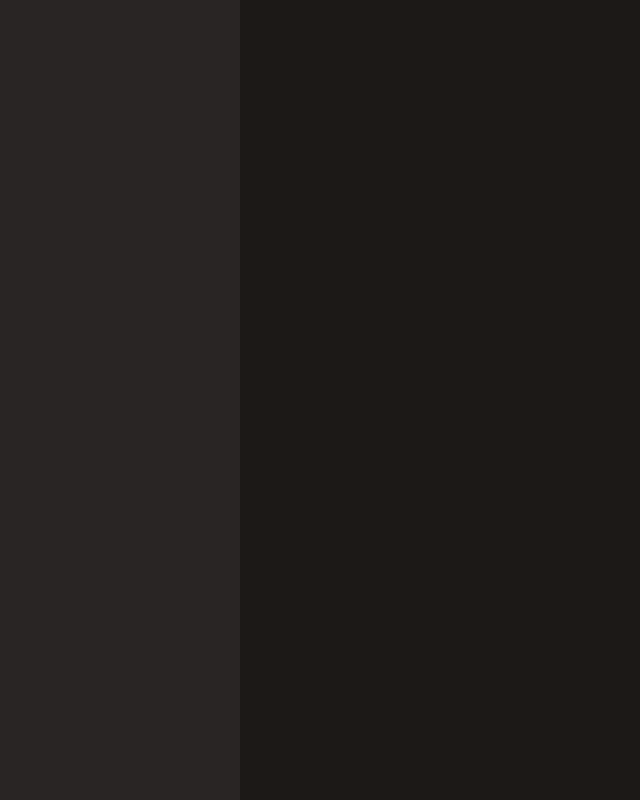
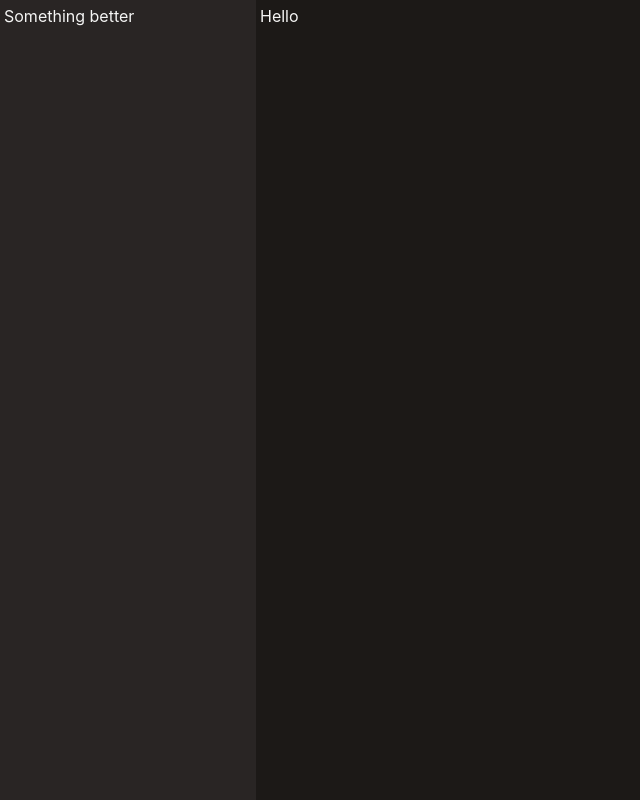
Before and after one commit to onkmade/WorkSpace, a React (Vite) app: page / in a window 1280 px wide. Shown: the whole page, without its empty margins (0-640 px from the left). Built offline with nearby package versions, Linux system fonts and the light colour scheme.

Commit message:
Layout Static WireFrame Done

```diff
--- a/package.json
+++ b/package.json
@@ -11,6 +11,7 @@
   },
   "dependencies": {
     "@phosphor-icons/react": "^2.1.10",
+    "@tabler/icons-react": "^3.49.0",
     "@tailwindcss/vite": "^4.3.3",
     "react": "^19.2.8",
     "react-dom": "^19.2.8",
--- a/src/App.jsx
+++ b/src/App.jsx
@@ -1,10 +1,7 @@
-import Button from "./components/Button"
 import PageLayout from "./components/PageLayout"
 
 export default function App(){
     return(
-        <div className="">
-            <PageLayout />
-        </div>
+        <PageLayout />
     )
 }
--- a/src/components/Button.jsx
+++ b/src/components/Button.jsx
@@ -1,11 +1,11 @@
 const styles = {
-    primary: 'bg-olive-800 text-olive-300 hover:text-olive-50',
-    secondary: 'bg-olive-600 text-olive-300 hover:text-olive-50'
+    primary: 'bg-stone-800 text-stone-300 hover:text-stone-50',
+    secondary: 'bg-stone-600 text-stone-300 hover:text-stone-50'
 }
 
 const sizes = {
-  sm: 'px-[1em] py-[0.375em] rounded-[0.5em] text-sm',   // 14px / 5.25px / 7px radius (font 14px)
-  md: 'px-[1em] py-[0.5em] rounded-[0.5em] text-base',   // 16px / 8px    / 8px radius (font 16px)
+  sm: 'px-[0.75em] py-[0.375em] rounded-[0.5em] text-sm',   // 14px / 5.25px / 7px radius (font 14px)
+  md: 'px-[0.75em] py-[0.35em] rounded-[0.5em] text-base',   // 16px / 8px    / 8px radius (font 16px)
   lg: 'px-[1em] py-[0.625em] rounded-[0.75em] text-lg',  // 18px / 11.25px / 13.5px radius (font 18px)
 };
 
--- /dev/null
+++ b/src/components/MainContent.jsx
@@ -0,0 +1,37 @@
+import { useState } from "react";
+import Button from "./Button";
+
+export function MainContentArea({children}){
+    return(
+        <div className="flex min-h-svh bg-stone-900 text-stone-100">
+            {children}
+        </div>
+    )
+}
+
+export function MainContent(){
+    return(
+        <main className="flex-1 p-1">
+            <MainHeader />
+            <MainArea />
+        </main>
+    );
+}
+
+function MainHeader(){
+    return(
+        <header>
+            <h4>Hello</h4>
+        </header>
+    )
+}
+
+function MainArea(){
+    return(
+        <MainAreaSection/>
+    );
+}
+
+function MainAreaSection(){
+
+}
--- a/src/components/PageLayout.jsx
+++ b/src/components/PageLayout.jsx
@@ -1,40 +1,11 @@
-import { SidebarIcon } from "@phosphor-icons/react";
-import { SideBar } from "./SideBar";
+import { MainContentArea, MainContent } from "./MainContent";
+import SideBar from "./SideBar";
 
-export default function PageLayout({children}){
+export default function PageLayout(){
     return(
-        <div className="min-h-svh bg-stone-900 text-stone-50 flex">
-            <Sidebar />
-            <main className='flex-1 p-2'>
-                <Header/>
-                {children}
-                <Footer/>
-            </main>
-        </div>
-    )
+        <MainContentArea>
+            <SideBar />
+            <MainContent />
+        </MainContentArea>
+    );
 }
-
-function Sidebar(){
-    return(
-        <aside className="bg-stone-800 min-w-60 p-1">
-
-            <nav>
-
-            </nav>
-            <footer></footer>
-        </aside>
-    )
-}
-
-function Header(){
-    return(
-        <header>
-            <nav></nav>
-        </header>
-    )
-}
-
-
-function Footer(){
-
-}
--- a/src/components/SideBar.jsx
+++ b/src/components/SideBar.jsx
@@ -1,51 +1,16 @@
-function sideBarProvide({children, defaultOpen = true, onOpenChange}){
-    const SIDEBAR_WIDTH = '16rem';
-    const SIDEBAR_MOBILE_WIDTH = '18rem';
+import { useState } from "react";
+import Button from "./Button";
 
+export default function SideBar(){
     return(
-        <div
-            className={`
-                    [--sidebar-width:${SIDEBAR_WIDTH}]
-                    [--sidebar-width-mobile: ${SIDEBAR_MOBILE_WIDTH}]
-                    flex min-h-screen w-full
-            `}
-        >
-            {children}
-        </div>
+        <aside className="bg-stone-800 w-full max-w-[16rem] min-w-56 p-1">
+            <SideBarContent/>
+        </aside>
     )
 }
 
-function SidebarHeader({side = 'left'}){
+function SideBarContent(){
     return(
-        <header>
-            <UserProfile
-                name={'New Project'}
-                subName={'v.11'}
-                src={'https://i.pinimg.com/736x/f8/9c/b3/f89cb3ed0ef04521f2493d4cb2a16a1d.jpg'}
-            />
-        </header>
-    );
-}
-
-
-function SidebarContent(){
-
-}
-
-function SidebarGroup(){
-
-}
-
-function UserProfile({name, subName, src}){
-    return(
-        <div className="p-1 rounded-md border border-stone-700 my-1 flex justify-between items-center text-stone-400 select-none">
-            <span className="flex items-center gap-2">
-                <img src={src} className="size-10 aspect-square rounded-md overflow-hidden object-cen object-cover" alt="profile" />
-                <div>
-                    <h4 className="text-sm">{name}</h4>
-                    <h5 className="text-[12px]">{subName}</h5>
-                </div>
-            </span>
-        </div>
+        <h1>Something better</h1>
     )
 }
```
Also changed, not shown: 1 other file (tests, documents, lock files or other folders).
